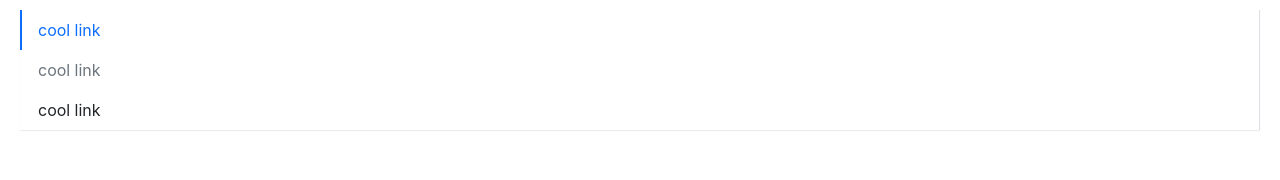
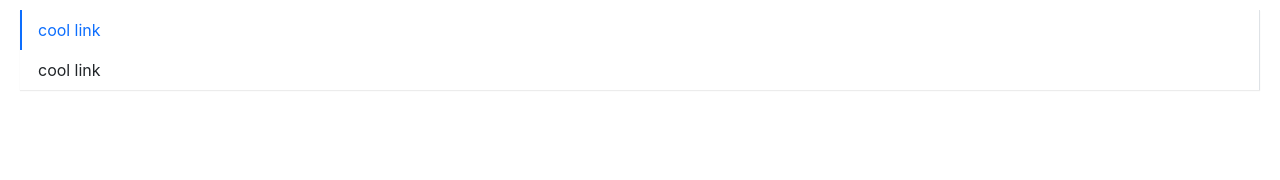
Before and after one commit to windofme1109/TS_React-AntdUI, a React (Create React App) app in the folder viking-ship/: page / in a window 1280 px wide. Shown: the top 180 px of the page. Built offline with nearby package versions, Linux system fonts and the light colour scheme.

Commit message:
添加下拉菜单

```diff
--- a/viking-ship/src/App.tsx
+++ b/viking-ship/src/App.tsx
@@ -3,20 +3,28 @@ import React from 'react';
 import Button, {ButtonSize, ButtonType} from './components/Button/button'
 import Menu from './components/Menu/menu'
 import MenuItem from './components/Menu/menuItem'
-
+import SubMenu from './components/Menu/subMenu'
 import './styles/index.scss';
 
 function App() {
     return (
         <React.Fragment>
 
-                <Menu mode={'vertical'}>
-                    <MenuItem index={0}>
+                <Menu defaultIndex={0} mode={"vertical"} onSelected={(index) => alert(index)}>
+                    <MenuItem>
                         cool link
                     </MenuItem>
-                    <MenuItem disabled={true}>
-                        cool link
-                    </MenuItem>
+                    <SubMenu title="dropdown">
+                        <MenuItem>
+                            cool link
+                        </MenuItem>
+                        <MenuItem disabled={true}>
+                            cool link
+                        </MenuItem>
+                        <MenuItem>
+                            cool link
+                        </MenuItem>
+                    </SubMenu>
                     <MenuItem>
                         cool link
                     </MenuItem>
--- a/viking-ship/src/components/Menu/_style.scss
+++ b/viking-ship/src/components/Menu/_style.scss
@@ -26,6 +26,26 @@
 
 
     }
+
+  .viking-submenu {
+    display: none;
+    //list-style:none;
+    //padding-left: 0;
+    //white-space: nowrap;
+    //transition: $menu-transition;
+    //.menu-item {
+    //  padding: $menu-item-padding-y $menu-item-padding-x;
+    //  cursor: pointer;
+    //  transition: $menu-transition;
+    //  color: $body-color;
+    //  &.is-active, &:hover {
+    //    color: $menu-item-active-color !important;
+    //  }
+    //}
+  }
+  .viking-submenu.menu-opened {
+    display: block;
+  }
 }
 
 .menu-vertical {
--- a/viking-ship/src/components/Menu/menu.tsx
+++ b/viking-ship/src/components/Menu/menu.tsx
@@ -21,7 +21,8 @@ export interface MenuProps {
 // 定义 context 的类型
 interface IMenuContext {
     index: number;
-    onSelected?: SelectedCallback
+    onSelected?: SelectedCallback,
+    mode?: MenuModel
 }
 
 // 定义 Context
@@ -48,7 +49,8 @@ const Menu: React.FC<MenuProps> = (props) => {
 
     const passedContext: IMenuContext = {
         index: currentActive ? currentActive : 0,
-        onSelected: handleClick
+        onSelected: handleClick,
+        mode: 'horizontal'
     }
 
     // 添加class
@@ -56,7 +58,9 @@ const Menu: React.FC<MenuProps> = (props) => {
     // 而 value 是布尔值，true 表示这个 key 会被添加到 class 列表中，而 false 表示 key 不会被添加到 class 列表中
     // {'bat': true, 'baz': true, 'ccc': false}，输出 'bat baz'
     const classes = classNames('viking-menu', className, {
-        'menu-vertical': mode === 'vertical'
+        'menu-vertical': mode === 'vertical',
+
+        'menu-horizonal': mode !== 'vertical'
     })
 
 
@@ -76,7 +80,7 @@ const Menu: React.FC<MenuProps> = (props) => {
             const childElement = child as React.FunctionComponentElement<MenuItemProps>;
             // type 属性包含了 React.FunctionComponentElement 上面的属性，包括displayName
             const {displayName} = childElement.type;
-            if (displayName === 'MenuItem') {
+            if (displayName === 'MenuItem' || displayName === 'SubMenu') {
                 // cloneElement(element, [props], [...children]) 方法以 element 元素为样板克隆并返回新的 React 元素。
                 // 返回元素的 props 是将新的 props 与原始元素的 props 浅层合并后的结果。
                 // 新的子元素将取代现有的子元素，而来自原始元素的 key 和 ref 将被保留
```
